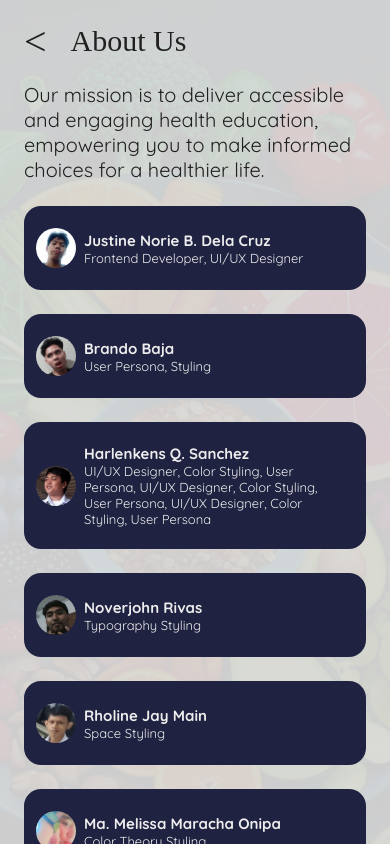
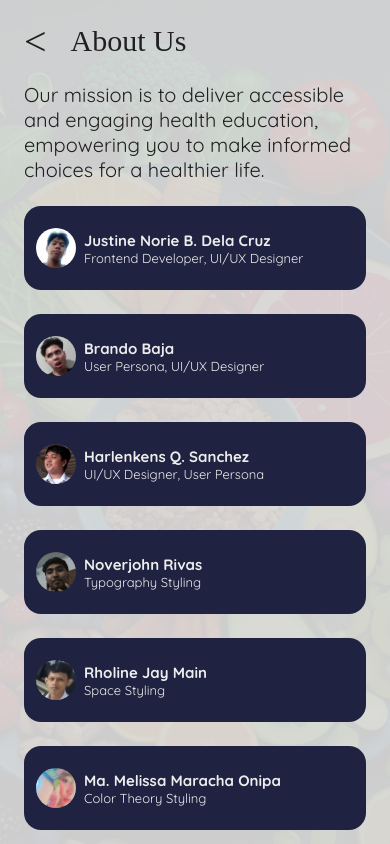
Before and after one commit to justinenorie/NutriBITES-ReactNative, a React Native app: screen /About in a window 390 px wide. Built offline with nearby package versions, Linux system fonts and the light colour scheme; a web font is replaced by a local one.

Commit message:
Update Data Description for Harlenkens

```diff
--- a/data/membersData.js
+++ b/data/membersData.js
@@ -4,21 +4,21 @@ const membersData = [
         name: "Justine Norie B. Dela Cruz",
         assign: "Frontend Developer, UI/UX Designer",
         picture: "noriePic",
-        description: "I apply of what I've learned about UI/UX design principles, such as element spacing, typography, and content block usage, I use Figma to create a design for our system. After designing, I used React Native to build a working mobile application, applying the basic concepts of the framework. I implemented navigation for accessing different pages, styled the application, and created various interactive pages. I also practiced version control by uploading the project to GitHub and followed best practices for file organization, ensuring the code is easy for others to understand."
+        description: "As a Frontend Developer and one of the UI/UX Designers, I apply design principles like spacing, typography, and content structure using Figma to create our system design layout. I use React Native one of the framework in JavaScript, to bring the design to life, building a functional mobile application with navigation, styling, and interactive pages. I manage version control through GitHub and ensuring the organized code."
     },
     {
         id: 2,
         name: "Brando Baja",
-        assign: "User Persona, Styling",
+        assign: "User Persona, UI/UX Designer",
         picture: "brandoPic",
         description: "I gained knowledge of UI/UX design principles such as element spacing, typography, and content block usage, and utilized these concepts to create a design for our system using Figma. Additionally, I developed a user persona to facilitate better collaboration with my team, ensuring that our design aligns with the needs of our target users."
     },
     {
         id: 3,
         name: "Harlenkens Q. Sanchez",
-        assign: "UI/UX Designer, Color Styling, User Persona, UI/UX Designer, Color Styling, User Persona, UI/UX Designer, Color Styling, User Persona",
+        assign: "UI/UX Designer, User Persona",
         picture: "harlenPic",
-        description: "My main role that has given to me is called Typography, being a member in this group, I learned how to find the right font, style, spacing, and adjust is quite challenging because finding the correct way on how to align the head, subhead and title."
+        description: "As one of the UI/UX Designers, I use user personas to deeply understand our audience's needs, preferences, and goals. This approach allows me to craft intuitive and meaningful designs that resonate with users, ensuring our system design are not only visually appealing but also functional in displaying contents and user-centered."
     },
     {
         id: 4,
@@ -49,5 +49,4 @@ const membersData = [
         description: "The 30/60/10 rule is a design principle I adhere to, which recommends allocating 30% of a dominant color, 60% of a secondary color, and 10% of an accent color to achieve a balanced composition. In Figma, I selected a primary color palette that aligns with the brand identity. I applied the dominant color to key elements, while the secondary color was used to enhance text and buttons. The accent color was utilized sparingly for highlights and calls to action, ensuring it stands out without overwhelming the overall design."
     }
 ];
-
 export default membersData;
```
